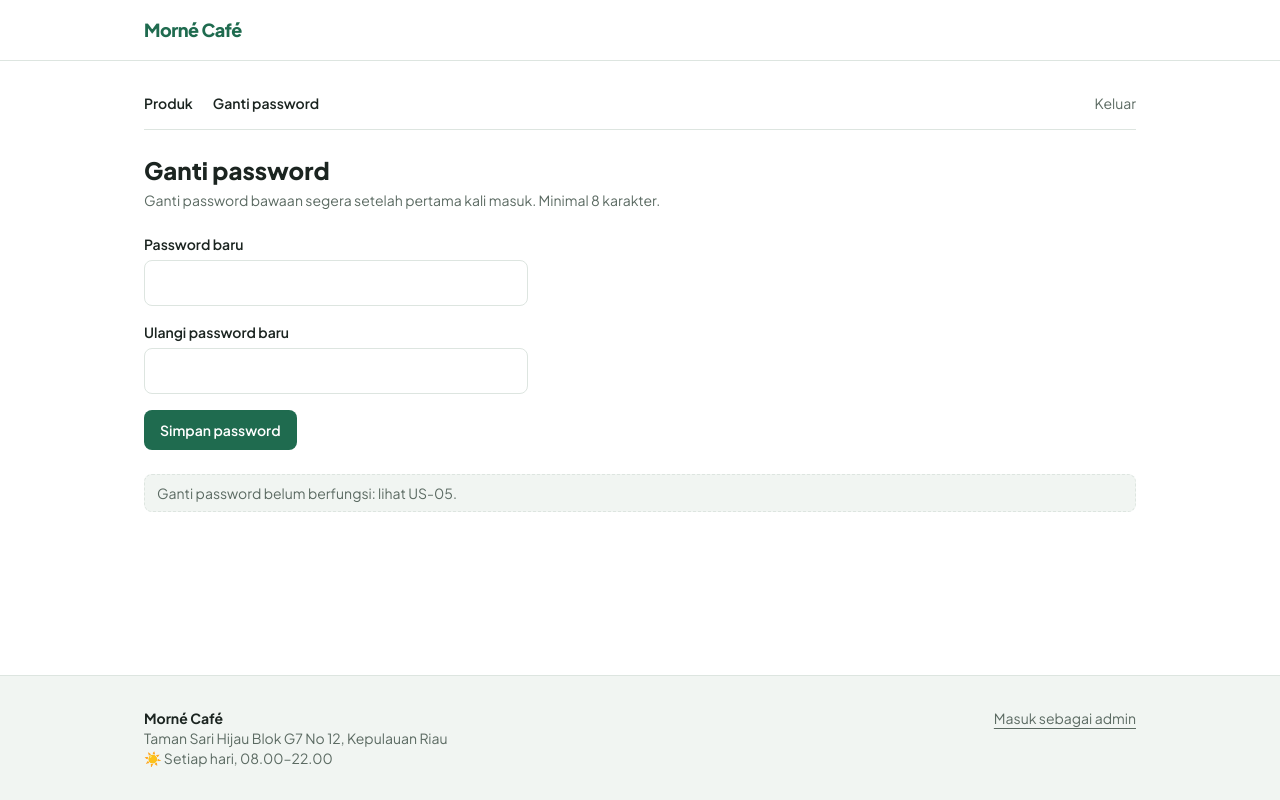
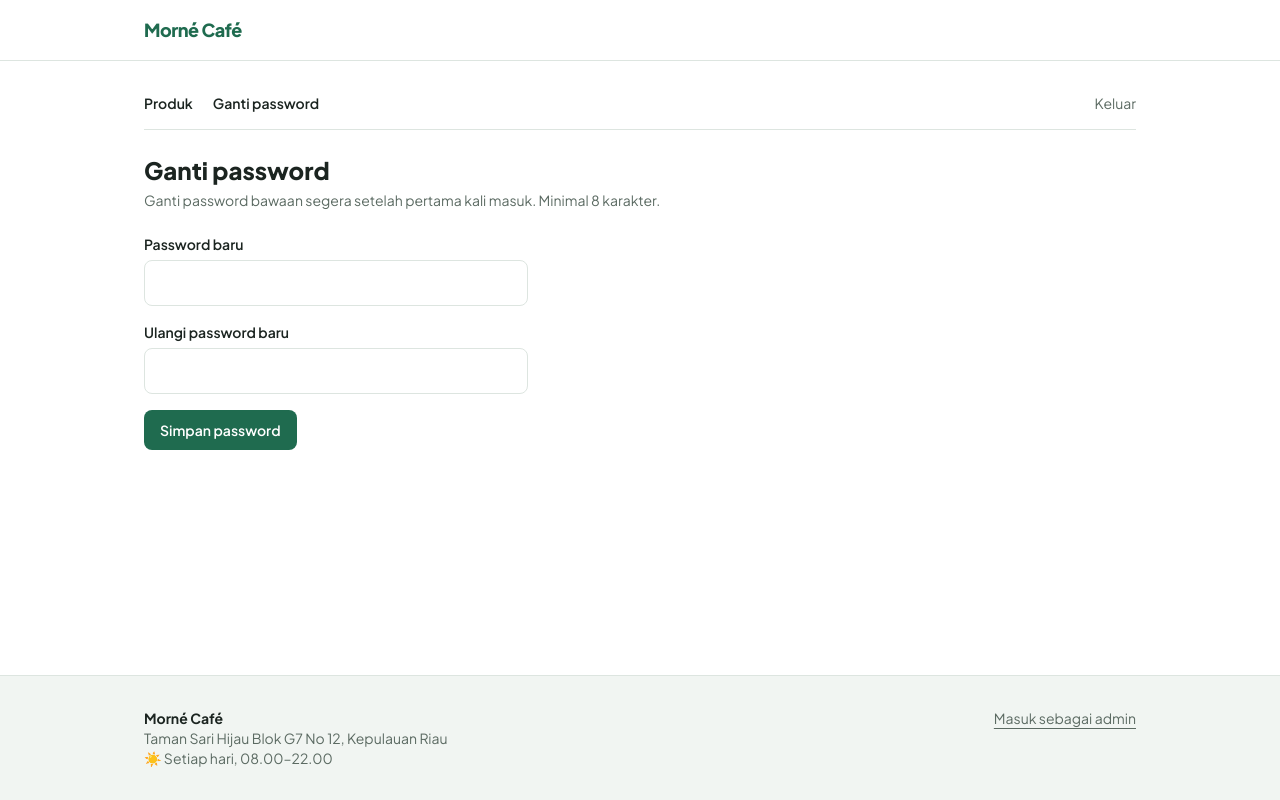
Before and after one commit to navitadamayantisyarif/katalog-navita, a Next.js app: page /admin/password in a window 1280 px wide. Built offline with nearby package versions, Linux system fonts and the light colour scheme.

Commit message:
US-05: ganti password admin

```diff
--- a/app/admin/actions.js
+++ b/app/admin/actions.js
@@ -32,3 +32,36 @@ export async function keluarAdmin() {
 
   redirect("/admin/login");
 }
+
+export async function gantiPasswordAdmin(formData) {
+  const passwordBaru = formData.get("password_baru");
+  const konfirmasiPassword = formData.get("konfirmasi_password");
+
+  if (typeof passwordBaru !== "string" || typeof konfirmasiPassword !== "string") {
+    redirect("/admin/password?status=input-invalid");
+  }
+
+  if (passwordBaru.length < 8) {
+    redirect("/admin/password?status=password-too-short");
+  }
+
+  if (passwordBaru !== konfirmasiPassword) {
+    redirect("/admin/password?status=password-mismatch");
+  }
+
+  const supabase = await createSupabaseSessionClient();
+  const { data, error: userError } = await supabase.auth.getUser();
+
+  if (userError || !data.user) {
+    redirect("/admin/password?status=session-invalid");
+  }
+
+  const { error } = await supabase.auth.updateUser({ password: passwordBaru });
+
+  if (error) {
+    console.error("Gagal mengganti password admin:", error.message);
+    redirect("/admin/password?status=update-failed");
+  }
+
+  redirect("/admin/password?status=success");
+}
--- a/app/admin/password/page.jsx
+++ b/app/admin/password/page.jsx
@@ -1,11 +1,30 @@
 import NavAdmin from "@/components/NavAdmin";
 import Input from "@/components/Input";
 import Tombol from "@/components/Tombol";
-import CatatanBelumAktif from "@/components/CatatanBelumAktif";
+import { gantiPasswordAdmin } from "@/app/admin/actions";
 
-// US-05: form ganti password belum berfungsi.
-// Tugas peserta: admin yang sudah login bisa mengganti password-nya, diproses di server.
-export default function HalamanGantiPassword() {
+const pesanStatus = {
+  success: { teks: "Password berhasil diganti.", kelas: "text-utama" },
+  "input-invalid": { teks: "Isi password baru dan konfirmasinya dengan benar.", kelas: "text-bahaya" },
+  "password-too-short": {
+    teks: "Password baru harus terdiri dari minimal 8 karakter.",
+    kelas: "text-bahaya",
+  },
+  "password-mismatch": { teks: "Konfirmasi password tidak sama dengan password baru.", kelas: "text-bahaya" },
+  "session-invalid": {
+    teks: "Sesi admin tidak valid. Silakan masuk kembali.",
+    kelas: "text-bahaya",
+  },
+  "update-failed": {
+    teks: "Password gagal diganti. Silakan coba lagi.",
+    kelas: "text-bahaya",
+  },
+};
+
+export default async function HalamanGantiPassword({ searchParams }) {
+  const { status } = await searchParams;
+  const pesan = pesanStatus[status];
+
   return (
     <div className="flex flex-col gap-6 py-8">
       <NavAdmin />
@@ -15,7 +34,7 @@ export default function HalamanGantiPassword() {
           Ganti password bawaan segera setelah pertama kali masuk. Minimal 8 karakter.
         </p>
       </div>
-      <form className="flex max-w-sm flex-col gap-4">
+      <form action={gantiPasswordAdmin} className="flex max-w-sm flex-col gap-4">
         <Input
           label="Password baru"
           name="password_baru"
@@ -36,7 +55,11 @@ export default function HalamanGantiPassword() {
           Simpan password
         </Tombol>
       </form>
-      <CatatanBelumAktif>Ganti password belum berfungsi: lihat US-05.</CatatanBelumAktif>
+      {pesan && (
+        <p role={status === "success" ? "status" : "alert"} className={`text-sm ${pesan.kelas}`}>
+          {pesan.teks}
+        </p>
+      )}
     </div>
   );
 }
```
